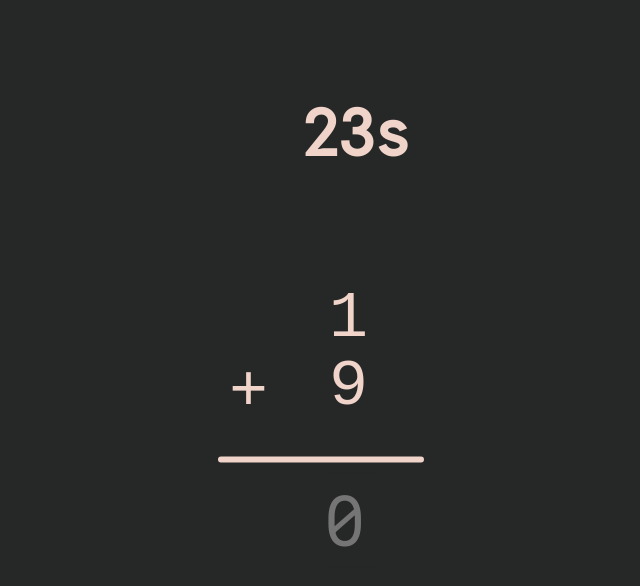
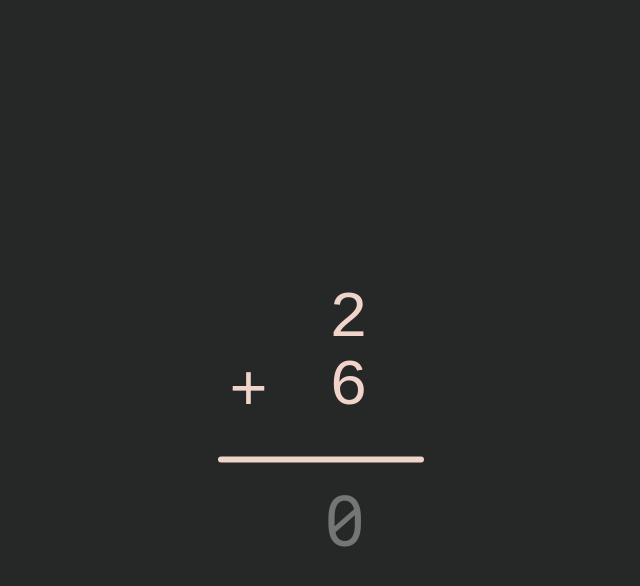
Before and after one commit to KrishLad/Snail-Solve, a React (Vite) app: page / in a window 1280 px wide. Shown: the top 586 px of the page, without its empty margins (284-924 px from the left). Built offline with nearby package versions, Linux system fonts and the light colour scheme.

Commit message:
Finished Main game logic

```diff
--- a/src/components/Game.tsx
+++ b/src/components/Game.tsx
@@ -2,29 +2,68 @@ import { useState } from "react";
 import './Game.css'
 import Problem from "./Problem";
 import Timer from "./Timer";
+
+function getRandomInt(max:number){
+  return Math.floor(Math.random() * max);
+}
+
+
 const Game = () => {
-  const [N1, setN1] = useState(0);
-  const [N2, setN2] = useState(0);
+  const [N1, setN1] = useState(getRandomInt(10));
+  const [N2, setN2] = useState(getRandomInt(10));
   const [operation, setOperation] = useState('+');
   const [answer, setAnswer] = useState("");
+  const [timerStarted, setTimerStarted] = useState(false);
+  const [gameStarted, setGameStarted] = useState(false);
+  const [score, setScore] = useState(0);
 
+  const {render, time}  = Timer(30);
+
+  const startTimer = () => {
+    if(!timerStarted){
+      setTimerStarted(true);
+    }
+  }
+
+
+  const playGame = () =>{
+    // if this function is called and the user is alredy playing then noting should happen
+    if(!gameStarted){
+      startTimer();
+      setGameStarted(true);
+      while(time != 0){
+        const ans = parseInt(answer);
+        if(ans === N1+N2){
+          setScore(score+1);
+        }
+        const n1 = getRandomInt(10);
+        const n2 = getRandomInt(10);
+        setN1(n1);
+        setN2(n2);
+      }
+      console.log(score);
+    }
+  }
 
   return (
     <>
       <div className="timer-box">
         <div className="timer">
-          <Timer initalTime={30} />
+         {timerStarted && render}
         </div>
       </div>
       <div className="game-content">
         <div className="problem">
-          <Problem num1={1} num2={9} operation="+" />
+          <Problem num1={N1} num2={N2} operation="+" />
         </div>
         <input
           type="in"
+          id = "answerBox"
           className="input"
           placeholder="0"
           maxLength={1}
+          onChange={playGame}
+          value={answer}
         />
       </div>
     </>
--- a/src/components/Timer.tsx
+++ b/src/components/Timer.tsx
@@ -1,9 +1,6 @@
 import { useState, useEffect } from "react";
 import './Timer.css'
-interface Prop{
-    initalTime: number;
-}
-const Timer = ({initalTime}: Prop) => {
+const Timer = (initalTime: number) => {
     const [time, setTime] = useState(initalTime);
     useEffect( () => {
         if (time  > 0){
@@ -14,13 +11,15 @@ const Timer = ({initalTime}: Prop) => {
             return () => clearInterval(timer);
         }
     }, [time]);
-    return (
+    return {
+        time,
+        render:(
         <div className = "timer-content">
             <h1>
                 {time}s
             </h1>
         </div>
-  );
+  )};
 }
 
 export default Timer
```
